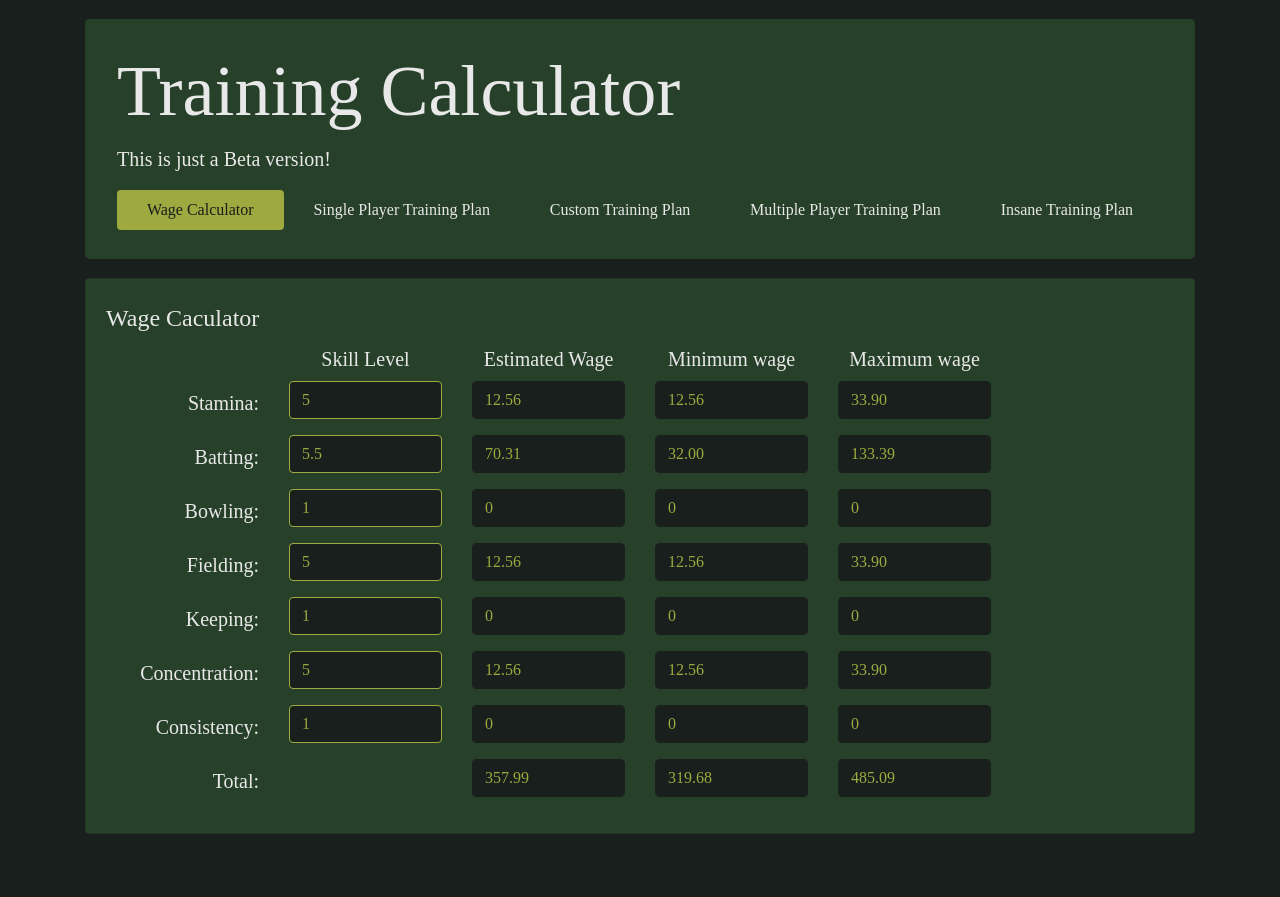
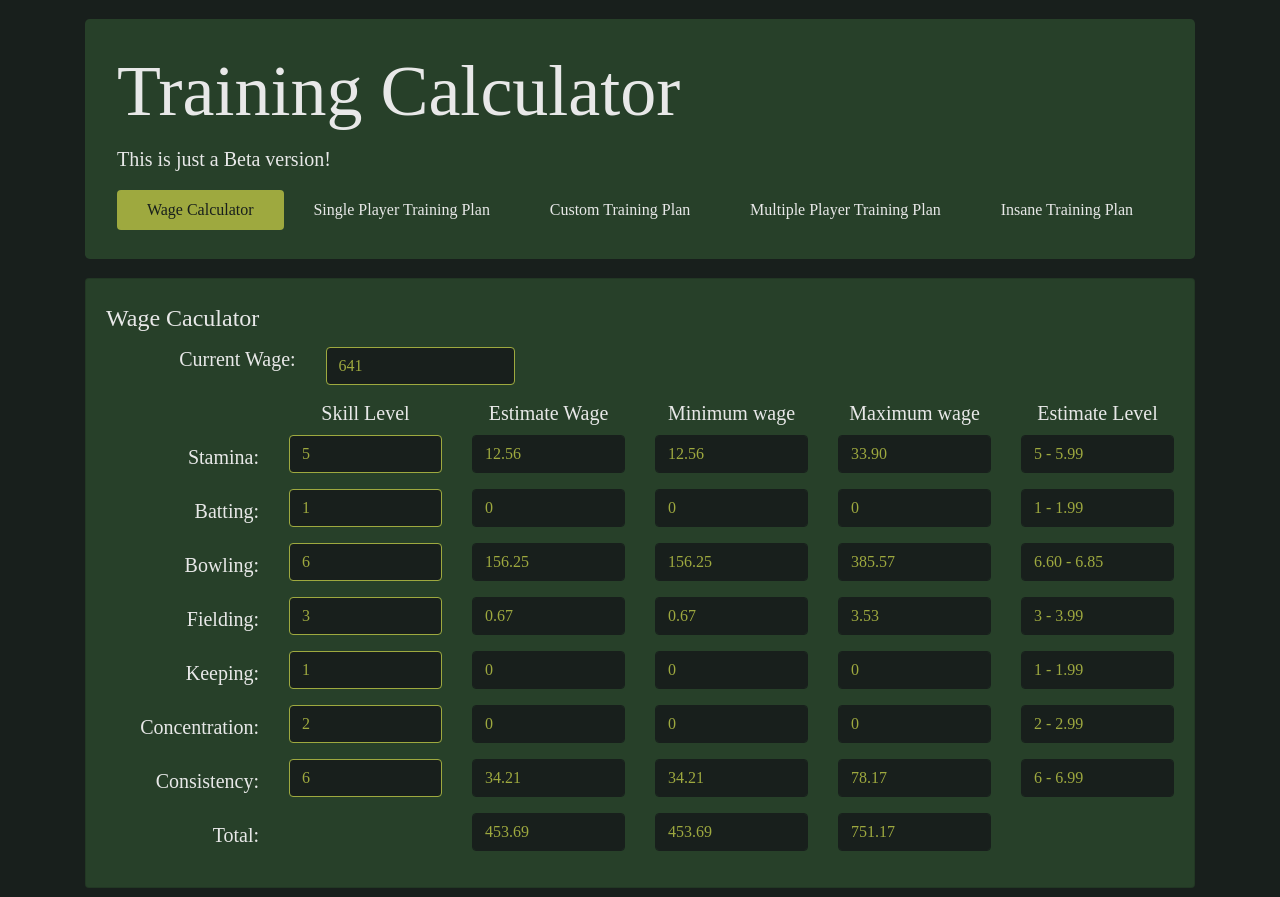
Before and after one commit to naufalaar/training-calc, a Vue app: page / in a window 1280 px wide. Before the commit the page ends 843 px from the top, so only its background shows below. Built offline with nearby package versions, Linux system fonts and the light colour scheme; a web font is replaced by a local one.

Commit message:
Added Estimations for Wage Calculator

```diff
--- a/src/views/WageCalculator.vue
+++ b/src/views/WageCalculator.vue
@@ -7,13 +7,13 @@
             <h4 class="text-light py-1">Wage Caculator</h4>
             <b-row>
               <b-col>
-                <!-- <h5 class="text-light text-right">Current Wage:</h5> -->
+                <h5 class="text-light text-right">Current Wage:</h5>
               </b-col>
               <b-col>
-                <!-- <b-form-group>
-                  <b-form-input id="wage" v-model="wage" required>
+                <b-form-group>
+                  <b-form-input id="wage" v-model="wage" v-on:change="calculateSkillLevel()" required>
                   </b-form-input>
-                </b-form-group> -->
+                </b-form-group>
               </b-col>
               <b-col></b-col>
               <b-col></b-col>
@@ -25,7 +25,7 @@
                 <h5 class="text-light text-center">Skill Level</h5>
               </b-col>
               <b-col>
-                <h5 class="text-light text-center">Estimated Wage</h5>
+                <h5 class="text-light text-center">Estimate Wage</h5>
               </b-col>
               <b-col>
                 <h5 class="text-light text-center">Minimum wage</h5>
@@ -34,7 +34,7 @@
                 <h5 class="text-light text-center">Maximum wage</h5>
               </b-col>
               <b-col>
-                <!-- <h5 class="text-light text-center">Estimate</h5> -->
+                <h5 class="text-light text-center">Estimate Level</h5>
               </b-col>
             </b-row>
             <b-row
@@ -75,13 +75,11 @@
                 </b-form-group>
               </b-col>
               <b-col align="center" align-self="center">
-                <!-- <b-form-group>
-                  <b-form-radio
-                    size="lg"
-                    name="some-radios"
-                    value="B"
-                  ></b-form-radio>
-                </b-form-group> -->
+                <b-form-group>
+                  <b-form-input id="stamina" :value="skill.estimatedMin + ' - ' + skill.estimatedMax" disabled>
+
+                  </b-form-input>
+                </b-form-group>
               </b-col>
             </b-row>
             <b-row align-v="center">
@@ -123,19 +121,11 @@ export default {
   components: {},
   data() {
     return {
-      wage: 400,
+      baseWage: 250,
+      wage: 641,
       estimatedWage: 0,
       minWage: 0,
       maxWage: 0,
-      player: {
-        stamina: 5,
-        batting: 6,
-        bowling: 1,
-        fielding: 5,
-        keeping: 1,
-        concentration: 5,
-        consistency: 1,
-      },
       wages: [
         {
           skillName: "Stamina",
@@ -144,30 +134,38 @@ export default {
           current: 0,
           min: 0,
           max: 0,
+          estimatedMin: 0,
+          estimatedMax: 0,
         },
         {
           skillName: "Batting",
-          skillLevel: 5.5,
-          type: "primary",
-          current: 0,
-          min: 0,
-          max: 0,
-        },
-        {
-          skillName: "Bowling",
           skillLevel: 1,
           type: "primary",
           current: 0,
           min: 0,
           max: 0,
+          estimatedMin: 0,
+          estimatedMax: 0,
+        },
+        {
+          skillName: "Bowling",
+          skillLevel: 6,
+          type: "primary",
+          current: 0,
+          min: 0,
+          max: 0,
+          estimatedMin: 0,
+          estimatedMax: 0,
         },
         {
           skillName: "Fielding",
-          skillLevel: 5,
+          skillLevel: 3,
           type: "secondary",
           current: 0,
           min: 0,
           max: 0,
+          estimatedMin: 0,
+          estimatedMax: 0,
         },
         {
           skillName: "Keeping",
@@ -176,22 +174,28 @@ export default {
           current: 0,
           min: 0,
           max: 0,
+          estimatedMin: 0,
+          estimatedMax: 0,
         },
         {
           skillName: "Concentration",
-          skillLevel: 5,
+          skillLevel: 2,
           type: "secondary",
           current: 0,
           min: 0,
           max: 0,
+          estimatedMin: 0,
+          estimatedMax: 0,
         },
         {
           skillName: "Consistency",
-          skillLevel: 1,
+          skillLevel: 6,
           type: "secondary",
           current: 0,
           min: 0,
           max: 0,
+          estimatedMin: 0,
+          estimatedMax: 0,
         },
       ],
     };
@@ -219,7 +223,7 @@ export default {
         );
       }
       this.wageReset();
-      this.calculateMinEstimate("batting");
+      this.calculateSkillLevel();
     },
     wageReset(){
       this.estimatedWage = this.wageSum("current");
@@ -243,6 +247,7 @@ export default {
         "max"
       );
       this.wageReset();
+      this.calculateSkillLevel();
     },
     calculateWage(skillLevel, skillType, type) {
       let calculatedWage = 0;
@@ -253,26 +258,50 @@ export default {
       if (skillType == "secondary")
         calculatedWage = Math.pow(level * 0.67 - 0.33, 5) * 0.05;
       if (skillType == "primary")
-        calculatedWage = Math.pow(level - 3, 3) * (level - 1);
+        // calculatedWage = Math.pow(leformulavel - 3, 3) * (level - 1);
+        // Ollie's formula
+        calculatedWage = Math.pow(level - 1, 5) * 0.05;
       return calculatedWage.toFixed(2);
     },
     wageSum(field) {
-      let sum = 250;
+      let sum = this.baseWage;
       for (let skill of this.wages) {
         sum += Number.parseFloat(skill[field]);
       }
       return sum.toFixed(2);
     },
-    calculateMinEstimate(skill){
-      let skillWage = Number.parseInt(this.wage) - 250;
+    calculateSkillLevel(){
+      for(let i=0;i<this.wages.length;i++){
+        this.wages[i].estimatedMin = this.calculateEstimate(this.wages[i], "Min");
+        this.wages[i].estimatedMax = this.calculateEstimate(this.wages[i], "Max");
+      }
+    },
+    calculateEstimate(skill, type){
+      let skillWage = Number.parseInt(this.wage) - this.baseWage;
+      console.log(skillWage);
       for (let wage of this.wages){
-        if (wage.skillName != skill){
-          skillWage -= wage.max;
+        if (wage.skillName != skill.skillName){
+          if (type == "Min")
+            skillWage -= wage.max;
+          else if (type == "Max")
+            skillWage -= wage.min;
         }
       }
-      console.log(skillWage);
-    }
+      console.log(skill.skillName + ":" + skillWage);
 
+      let skillLevel = 1;
+      if(skill.type == "primary")
+        skillLevel = Math.pow((skillWage/0.05),1/5)+1;
+      else if (skill.type == "secondary")
+        skillLevel = (Math.pow((skillWage/0.05),1/5) + 0.03) / 0.67;
+      if(isNaN(skillLevel))
+        return skill.skillLevel;
+      if (type == "Min" && skill.skillLevel > skillLevel)
+        return skill.skillLevel;
+      if (type == "Max" && Math.floor(skill.skillLevel) + 0.99 < skillLevel)
+        return Math.floor(skill.skillLevel) + 0.99;
+      return skillLevel.toFixed(2);
+    },
   },
 };
 </script>
```
